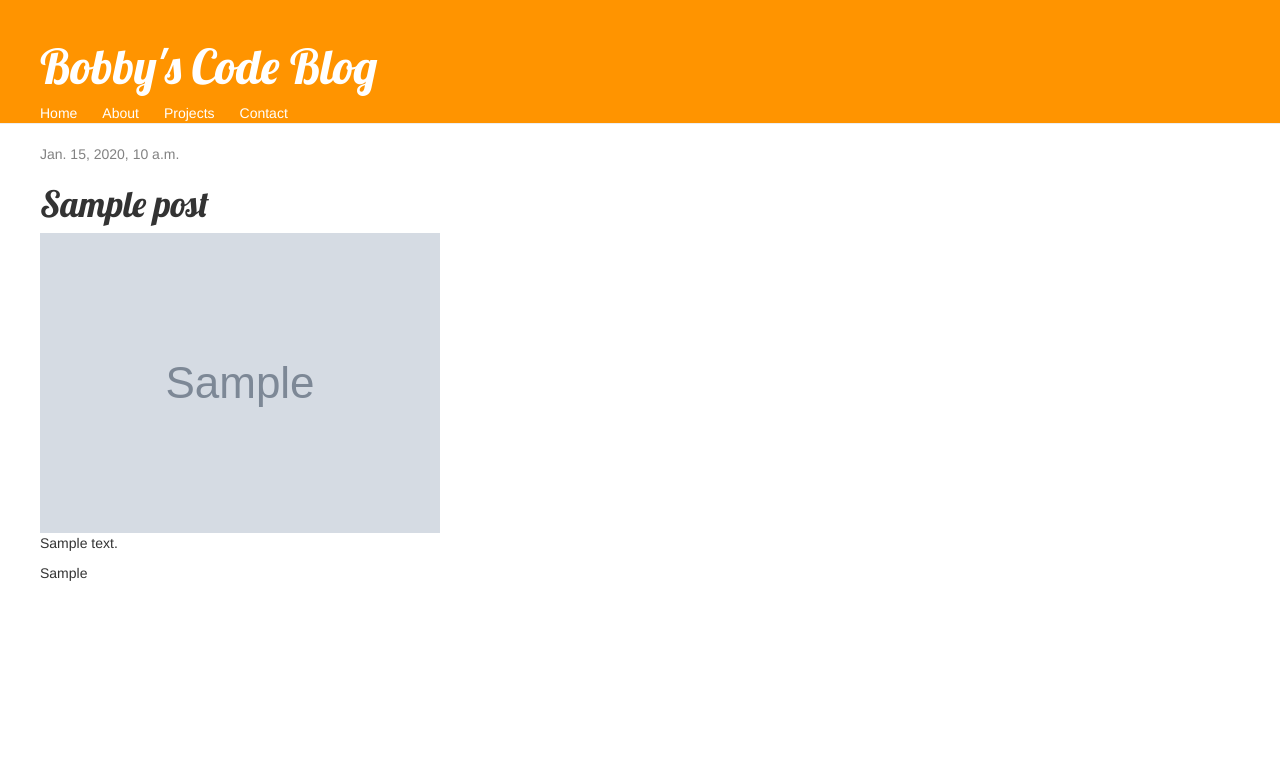
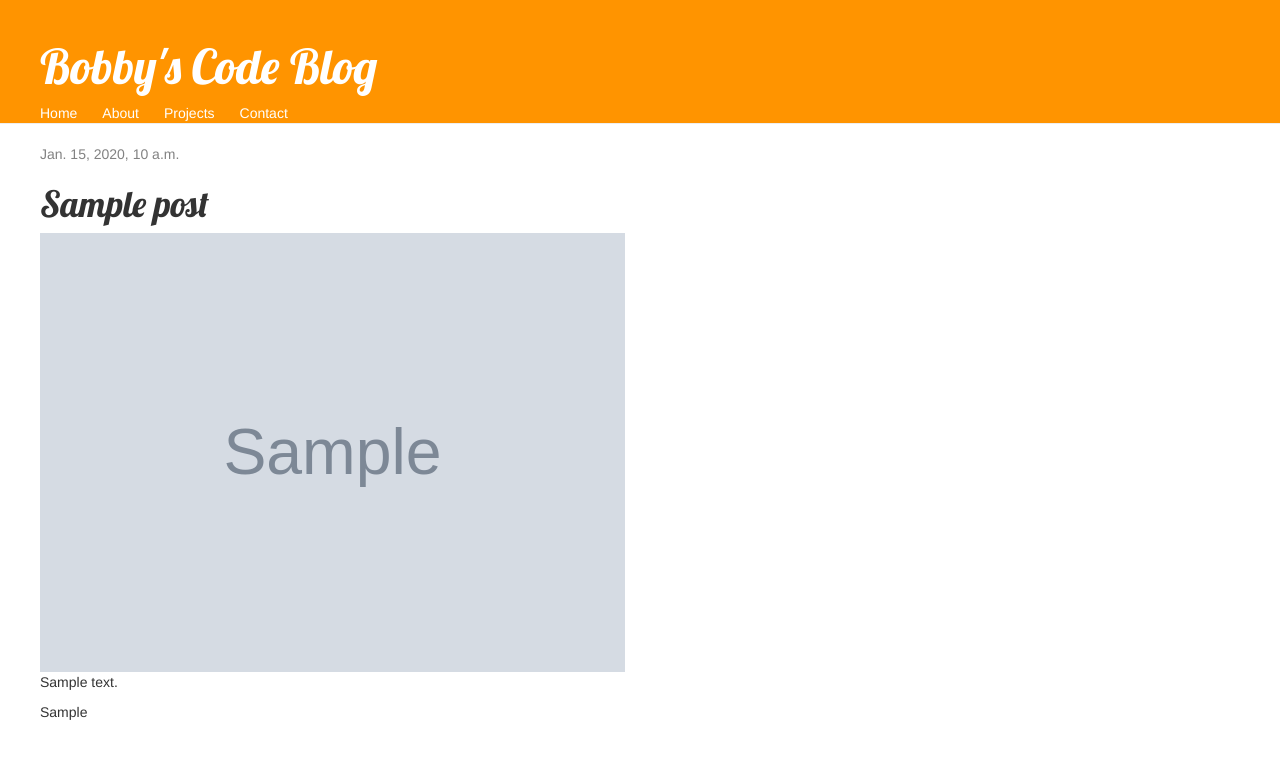
Before and after one commit to bamabacho/codeblog, a Django app: page /post/1/ in a window 1280 px wide. Shown: the top 759 px of the page. Run offline with Django 3.2, Linux system fonts and the light colour scheme; tables that the repository leaves empty hold one stand-in row (values such as "Sample post"); grey boxes marked "Sample" are stand-in pictures; some libraries are stand-ins or nearby versions.

Commit message:
changed image css

```diff
--- a/blog/static/css/stylesheet.css
+++ b/blog/static/css/stylesheet.css
@@ -68,3 +68,13 @@ h1, h2, h3, h4 {
     padding: 20px;
     background-color: #D1DBDE;
 }
+
+.post-image{
+    width:50%;
+    height:auto;
+}
+
+.post-image img{
+    width:100%;
+    height:auto;
+}
--- a/blog/templates/blog/post_detail.html
+++ b/blog/templates/blog/post_detail.html
@@ -14,7 +14,9 @@
 
         </a>
         <h1>{{ post.title }}</h1>
-        <img src="{{ post.image.url }}">
+        <div class='post-image'>
+            <img src="{{ post.image.url }}">
+        </div>
 
         <p>{{ post.text|linebreaksbr }}</p>
 
```
